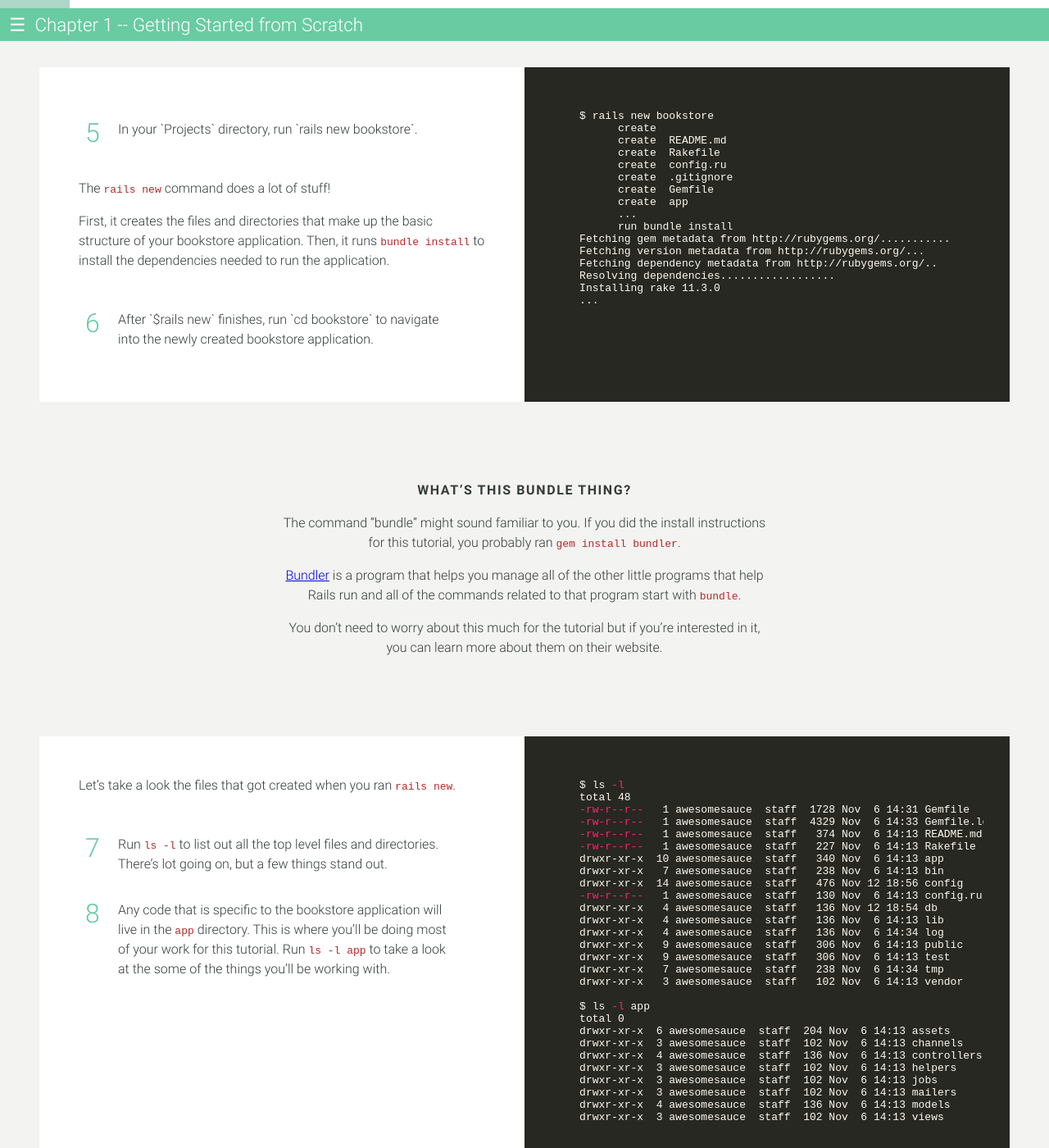
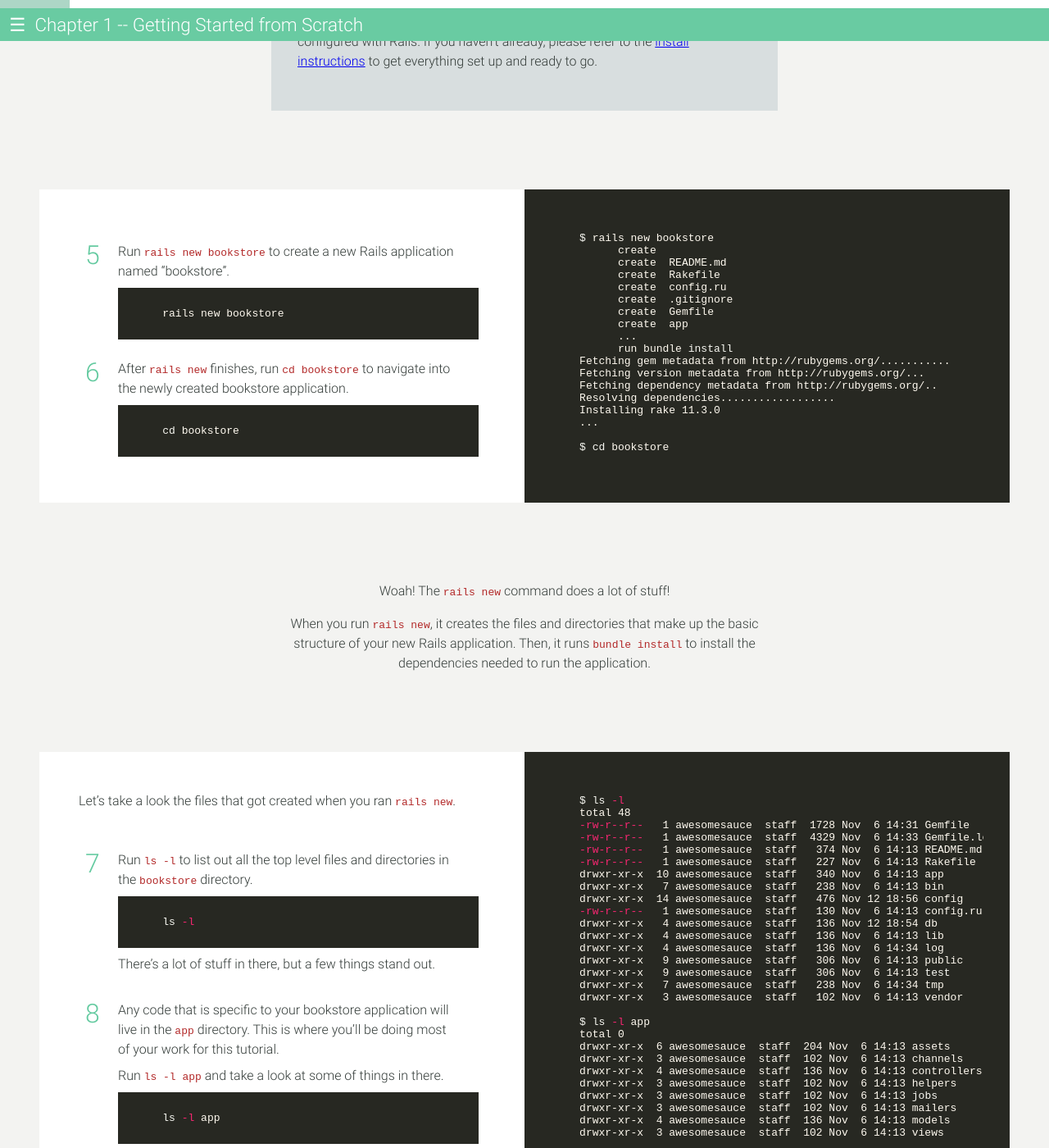
Before and after one commit to bmoreonrails/rails_tutorial, a Jekyll site: the page built from _chapters/chapter_01.md, in a window 1280 px wide and 1400 px high, scrolled down 1608 px. Shown: the whole window at 82% size. Built offline with Jekyll 4.4.1, drawn with Linux system fonts in a browser that asks for light colours; some of the changed text lies outside the part shown.

Commit message:
Update Chapter 1
  * Make some copy revisions
  * Make commands stand out a little more
  * Limit contextual information in steps

````diff
--- a/_chapters/chapter_01.md
+++ b/_chapters/chapter_01.md
@@ -13,28 +13,44 @@
 
   > Run `pwd` to print your current working directory.
 
-  The place that you run these commands will be different based on the type of computer you have:
+  Where you run these commands will vary depending on the type of computer you're using.
 
-  * If you're using a mac, you'll type the command into *Terminal* and hit `enter` to execute it.
+  * If you're using a Mac, you'll type the command into *Terminal*.
 
-  * To run this command on Windows you'll need to type it into the *Command Prompt* then press `enter`.
+  * If you're on Windows, you'll type the command into *Command Prompt*.
 
-  Throughout this tutorial we'll be referring to both Terminal and Command Prompt as "Terminal".
+  After you've typed the command, you'll press `enter` to execute it.
+
+  To keep things simple, we'll refer to both *Terminal* and *Command Prompt* as Terminal in the tutorial.
 {% endprotip%}
 
 {% steps %}
 {% list %}
   1.  Get started by opening Terminal.
 
-  1.  You're now in your home directory. The command `ls` will always show you what's in the current directory. Go ahead and run `ls` to see what files are here.
+  1.  You're now in your home directory. Let's take a look what you have in there.
 
-  You might see some familiar files like Desktop, Documents, and Music. All code deserves a good home.
+      Run `ls` to list everything inside your home directory.
 
-  1.  Add a new `Projects` directory to your home directory by running `mkdir Projects`.
+      ```shell
+      ls
+      ```
+
+      You might see some familiar directories like `Desktop`, `Documents`, and `Music`.
+
+  1.  All code deserves a good home. Add a new `Projects` directory to your home directory by running `mkdir Projects`.
+
+      ```shell
+      mkdir Projects
+      ```
 
   1.  Navigate into your new `Projects` directory by running `cd Projects`.
 
-   Now you're ready to create the bookstore!
+      ```shell
+      cd Projects
+      ```
+
+      Now you're ready to create a new Rails application!
 {% endlist %}
 
 {% highlight shell %}
@@ -53,13 +69,17 @@
 
 {% steps %}
 {% list %}
-  1. <p>In your `Projects` directory, run `rails new bookstore`.</p>
+  1.  Run `rails new bookstore` to create a new Rails application named "bookstore".
 
-  The `rails new` command does a lot of stuff!
+      ```shell
+      rails new bookstore
+      ```
 
-  First, it creates the files and directories that make up the basic structure of your bookstore application. Then, it runs `bundle install` to install the dependencies needed to run the application.
+  1.  After `rails new` finishes, run `cd bookstore` to navigate into the newly created bookstore application.
 
-  1. <p>After `$rails new` finishes, run `cd bookstore` to navigate into the newly created bookstore application.</p>
+      ```shell
+      cd bookstore
+      ```
 {% endlist %}
 
 {% highlight shell %}
@@ -79,26 +99,36 @@
   Resolving dependencies..................
   Installing rake 11.3.0
   ...
+
+  $ cd bookstore
 {% endhighlight %}
 {% endsteps %}
 
 {% aside %}
-### What's this bundle thing?
+  Woah! The `rails new` command does a lot of stuff!
 
-The command "bundle" might sound familiar to you. If you did the install instructions for this tutorial, you probably ran `gem install bundler`.
-
-[Bundler](http://bundler.io/) is a program that helps you manage all of the other little programs that help Rails run and all of the commands related to that program start with `bundle`.
-
-You don't need to worry about this much for the tutorial but if you're interested in it, you can learn more about them on their website.
+  When you run `rails new`, it creates the files and directories that make up the basic structure of your new Rails application. Then, it runs `bundle install` to install the dependencies needed to run the application.
 {% endaside %}
 
 {% steps %}
 {% list %}
   Let's take a look the files that got created when you ran `rails new`.
 
-  1.  Run `ls -l` to list out all the top level files and directories. There's lot going on, but a few things stand out.
+  1.  Run `ls -l` to list out all the top level files and directories in the `bookstore` directory.
 
-  1.  Any code that is specific to the bookstore application will live in the `app` directory. This is where you'll be doing most of your work for this tutorial. Run `ls -l app` to take a look at the some of the things you'll be working with.
+      ```shell
+      ls -l
+      ```
+
+      There's a lot of stuff in there, but a few things stand out.
+
+  1.  Any code that is specific to your bookstore application will live in the `app` directory. This is where you'll be doing most of your work for this tutorial.
+
+      Run `ls -l app` and take a look at some of things in there.
+
+      ```shell
+      ls -l app
+      ```
 {% endlist %}
 
 {% highlight shell %}
@@ -134,29 +164,29 @@
 {% endsteps %}
 
 {% protip %}
-  It's easiest to edit these files using a text editor created just for programming. If you don't already have a favorite text editor we recommend [Atom](https://atom.io/).
+  It's easiest to view and edit the files of your application using a text editor created just for programming. If you don't already have a favorite text editor we recommend [Atom](https://atom.io/).
 {% endprotip %}
 
 {% steps %}
 {% list %}
-  The `config` directory is where you'll store configuration files for the bookstore application. `rails new` generated a bunch of configuration files to help you get this new application up and running quickly.
+  The `config` directory is where you'll store configuration files for the bookstore application.
 
-  Let's take a look at one of those files.
+  `rails new` generated a bunch of configuration files to help you get this new application up and running quickly. Let's take a look at one of those files.
 
-  1.  From inside your favorite text editor go to File->open and select the whole `bookstore` directory.
+  1.  Using your favorite text editor, open the whole `bookstore` directory.
 
-  1.  In your text editor, navigate to the `config` directory, and then look at the contents of the `database.yml` file.
+      If you're using Atom, you can do this by going to `File` > `Open...`.
 
-  `database.yml` tells Rails how to connect to the bookstore application's database.
+  1.  Now, open `config/database.yml`.
 
-  By default, the bookstore application is setup to use [SQLite](https://sqlite.org/). It's a light weight database that's perfect for this tutorial.
+      `database.yml` tells Rails how to connect to the bookstore application's database.
 
-  Since we're happy with the default `database.yml` generated by `rails new`, we can live it as is. Which is great because we ❤️ [convention over configuration](https://en.wikipedia.org/wiki/Convention_over_configuration) when programming with Rails.
+      By default, the bookstore application is setup to use [SQLite](https://sqlite.org/). It's a light weight database that's perfect for this tutorial.
+
+      Since we're happy with the default `database.yml` generated by `rails new`, we can live it as is.
 {% endlist %}
 
-{% highlight yaml linenos %}
-  # config/database.yml
-
+{% highlight yml linenos %}
   # SQLite version 3.x
   #   gem install sqlite3
   #
@@ -186,31 +216,45 @@
 {% endsteps %}
 
 {% aside %}
-### Not sure what a database is? Don't worry, we'll fill you in :)
+### Not sure what a database is? Don't worry, we'll fill you in. 😊
 
-There are many different types of databases but the type we'll be working with here is called a Relational Database. A relational database is made up of tables where you store data kinda like an Excel spreadsheet but much more powerful. There are many types of *Relational Database Management Systems* (RDMS's for short) and SQLite is just one of them.
+There are many different types of databases out there, but we'll only be working with a relational database.
+
+A relational database is made up of tables where you store data. You can think of them kinda like an Excel spreadsheet but much more powerful. There are many types of *Relational Database Management Systems* (RDMS's for short) and SQLite is just one of them.
 
 Feel free to check out this video to learn a bit more about Relational Databases:
 
 <iframe width="560" height="315" src="https://www.youtube.com/embed/t48TGntrX4s" frameborder="0" allowfullscreen></iframe>
-
 {% endaside %}
 
 {% protip %}
- As you work through the tutorial - don't worry if what you're seeing doesn't look exactly like our examples. Small things can change between different versions of Rails.
+  While you're working through the tutorial, don't worry if what you're seeing doesn't look *exactly* like the examples in the tutorial. Everyone's setup is going to be a little different, and small things can change between different versions of Rails.
 {% endprotip %}
 
 {% steps %}
 {% list %}
   Let's get the application running!
 
-  1.  Go back to Terminal and make sure you're in the `bookstore` directory.
+  1.  Go back to Terminal and make sure you're in the `bookstore` directory by running `pwd`.
 
-      Not sure if you're in the `bookstore` directory? Run `pwd` to see what directory you're in. You should see something like `/Users/awesomesauce/Projects/bookstore`.
+      ```shell
+      pwd
+      ```
 
-      If you're still in your home directory run `cd bookstore` in your terminal to navigate into your bookstore directory.
+      `pwd` shows you what directory you're in. You should see something like `/Users/awesomesauce/Projects/bookstore`.
 
-  1.  Now run `$rails server` to start the application server. Notice that the output in your terminal tells you how to access the running application:
+  1.  If you're not in the `bookstore` directory, you're *probably* in your home directory.
+
+      To get to the `bookstore` directory from your home directory, first run `cd Projects` to get to your `Projects` directory. Then, run `cd bookstore`.
+
+      ```shell
+      cd Projects
+      cd bookstore
+      ```
+
+  1.  Now run `rails server` to start your application's web server.
+
+      If you take a close look at the command's output, you'll see where you can access the running application:
 
       ```shell
       => Rails 5.0.0.1 application starting in development on
@@ -245,9 +289,9 @@
 {% list %}
   Yay! The bookstore application is running!
 
-  1.  Go back to Terminal, and you can see the application responding to requests.
+  1.  Go back to Terminal and take a look at what's happening in your application's web server. You can see the application responding to requests!
 
-  1.  Now that you're back in Terminal, run `Ctrl-C` to stop the application.
+  1.  Now that you're back in Terminal, run `Ctrl-C` to stop your application's web server.
 {% endlist %}
 
 {% highlight shell %}
````
Also changed, not shown: other parts of _chapters/chapter_01.md (+7 -5 lines).
